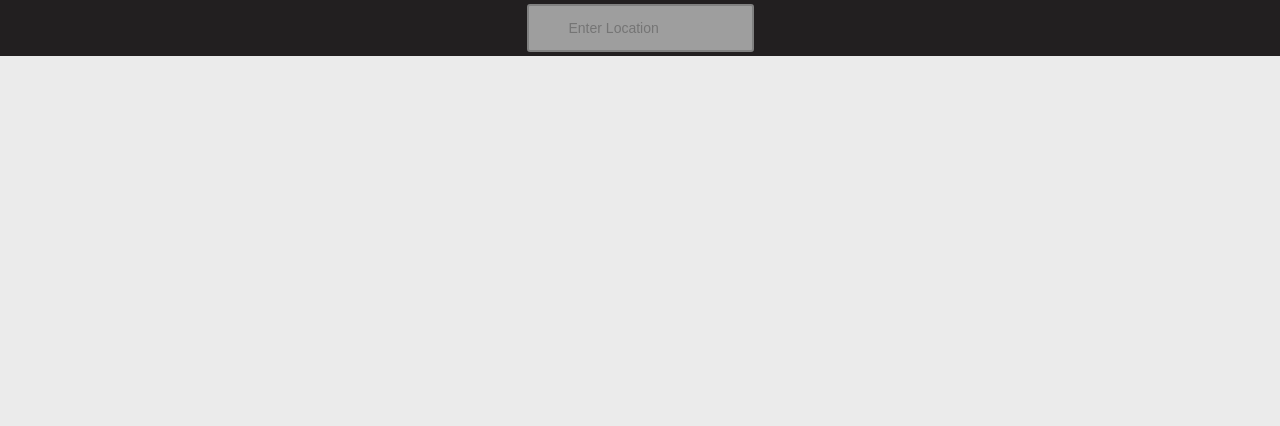
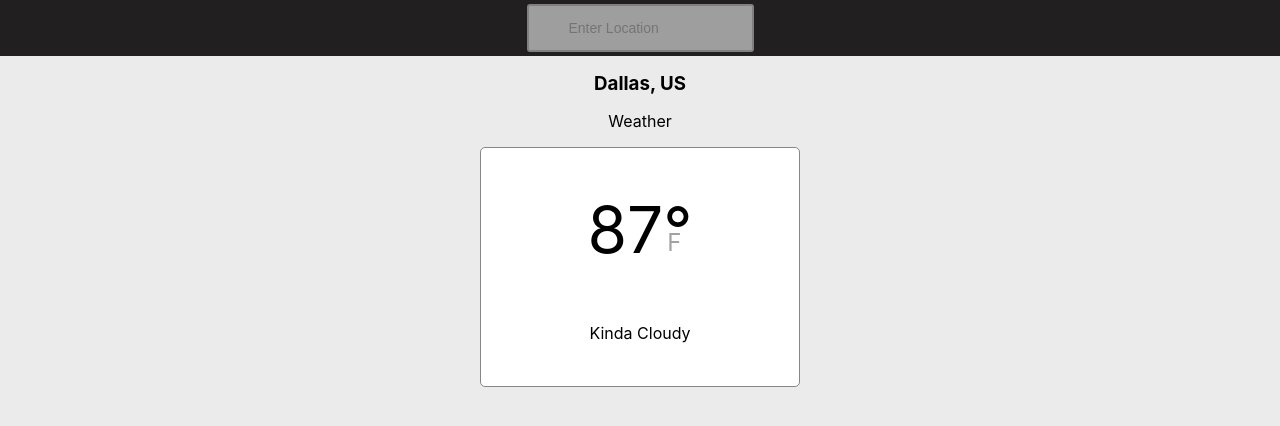
Before and after one commit to Orsenfells/weather-app, a plain HTML site: page index.html in a window 1280 px wide. Drawn offline with Linux system fonts and the light colour scheme; grey boxes are pictures that could not be loaded.

Commit message:
styling applied for the page

```diff
--- a/index.html
+++ b/index.html
@@ -13,6 +13,21 @@
             <input type="text" placeholder="Enter Location" class="search-field" id="location-search-field">
         </form>
     </header>
+    <main>
+        <h3 class="location">Dallas, US</h3>
+        <div class="weather">Weather</div>
+        <div class="weather-info-card">
+            <div class="temp-container">
+                <div class="temp">
+                    87°
+                    <span class="sub">F</span>
+                </div>
+
+            </div>
+            <div class="weather-description">Kinda Cloudy</div>
+        </div>
+
+    </main>
 
     <script src="script.js"></script>
 </body>
--- a/script.js
+++ b/script.js
@@ -24,6 +24,14 @@ let processWeatherData = async (promise) => {
     let weatherDescription = data.weather[0].description;
     return {city, temperature, country, weather, weatherDescription }
 }
+let domController = () => {
+    let city = document.querySelector('.location')
+    let weather = document.querySelector('.weather')
+    let temperature = document.querySelector('.temp')
+    let weatherDescription = document.querySelector('.weather-description')
+
+
+}
 let handleWeatherDataSearch = async () => {
     let location = searchInput.value
     let response = await getWeatherData(location)
--- a/style.css
+++ b/style.css
@@ -30,3 +30,42 @@ header >form > input {
     box-shadow: none;
     -webkit-appearance: none;
 }
+main {
+    display: flex;
+    flex-direction: column;
+    align-items: center;
+}
+h3 {
+    margin: 1rem
+}
+.weather-info-card {
+    background-color: white;
+    margin: 1rem;
+    padding: 1rem;
+    height: 15rem;
+    max-width: 400px;
+    min-width: 320px;
+    border: 1.8px solid #888787;
+    border-radius: 5px;
+    display: flex;
+    flex-direction: column;
+    align-items: center;
+    justify-content: space-around;
+}
+.temp-container {
+    font-size: 4rem;
+    display: flex;
+    align-items: center;
+    justify-content: center;
+
+}
+.temp {
+    position: relative;
+}
+.temp > span {
+    font-size: 1.5rem;
+    position: absolute;
+    bottom: .7rem;
+    right: .7rem;
+    color: #a1a1a1
+}
```
